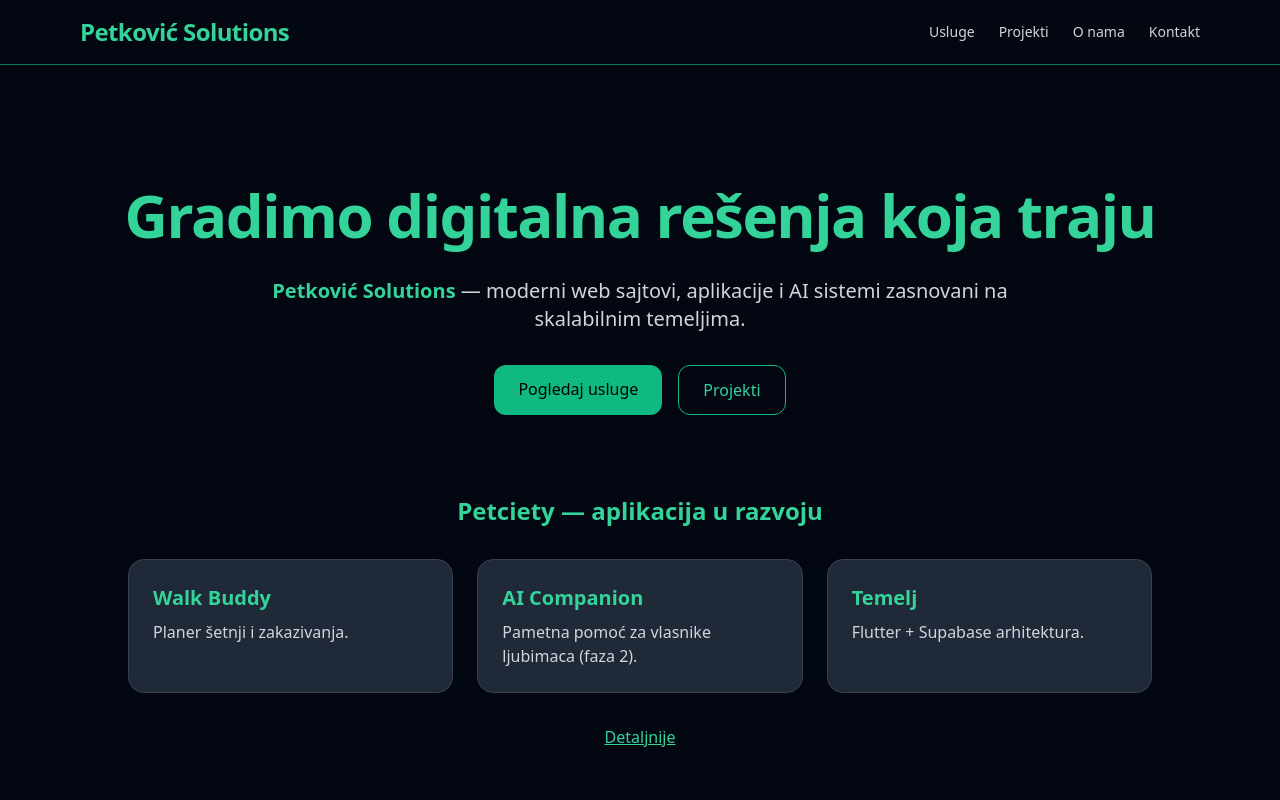
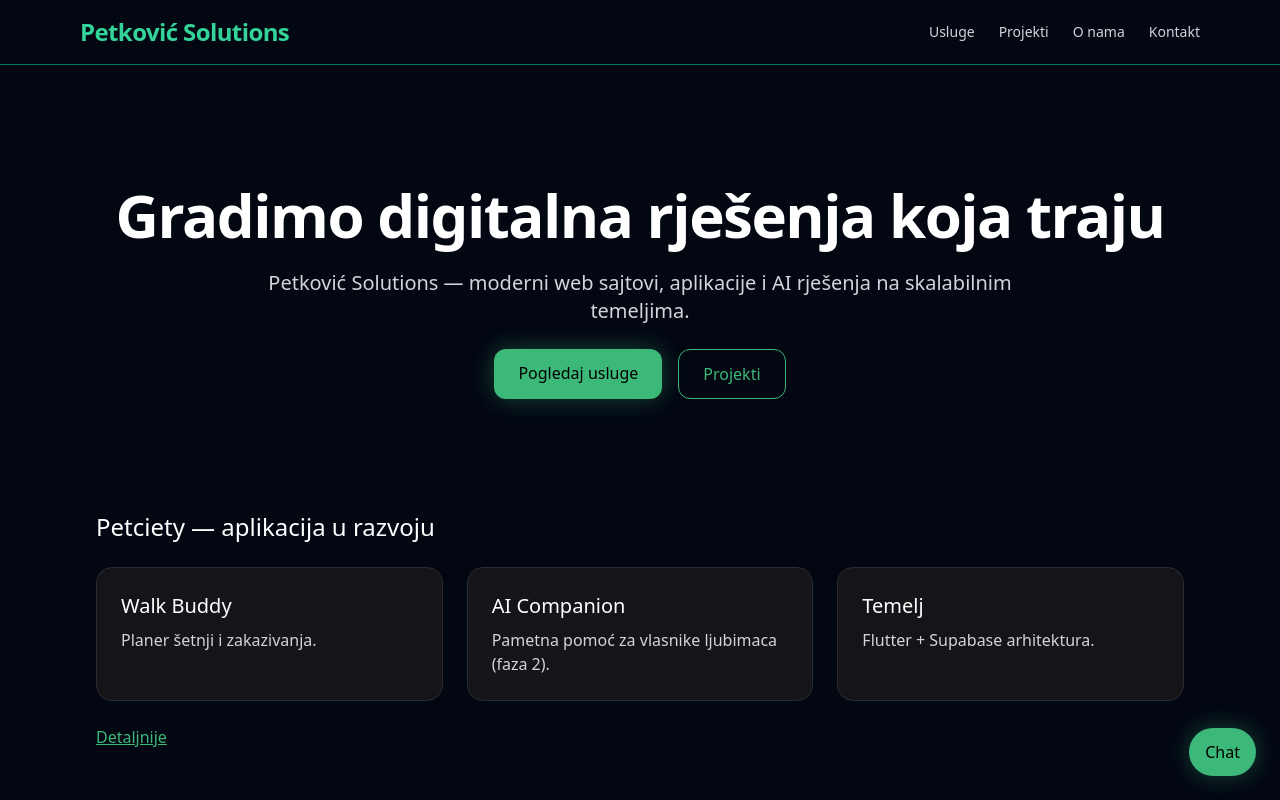
Before and after one commit to brankop87/petkovic-solutions-studio, a Next.js app: page / in a window 1280 px wide. Shown: the top 800 px of the page. Built offline with nearby package versions, Linux system fonts and the light colour scheme.

Commit message:
Update page.tsx

```diff
--- a/app/page.tsx
+++ b/app/page.tsx
@@ -1,71 +1,51 @@
+"use client";
+
 import Link from "next/link";
 import { MotionConfig } from "framer-motion";
-"use client";
-
+import ChatbotWidget from "@/components/ChatbotWidget";
 
 export default function Home() {
   return (
     <MotionConfig reducedMotion="user">
-      <main className="min-h-screen bg-gray-950 text-white px-4 py-20">
-        <section className="text-center space-y-8">
-          <h1 className="font-bold text-4xl md:text-6xl tracking-tight text-emerald-400">
-            Gradimo digitalna rešenja koja traju
+      <section className="py-20">
+        <div className="text-center space-y-6">
+          <h1 className="font-heading text-4xl md:text-6xl font-semibold tracking-tight">
+            Gradimo digitalna rješenja koja traju
           </h1>
           <p className="text-lg md:text-xl text-gray-300 max-w-3xl mx-auto">
-            <span className="text-emerald-400 font-semibold">Petković Solutions</span> — moderni web sajtovi,
-            aplikacije i AI sistemi zasnovani na skalabilnim temeljima.
+            Petković Solutions — moderni web sajtovi, aplikacije i AI rješenja na skalabilnim temeljima.
           </p>
-
-          <div className="flex flex-wrap gap-4 justify-center mt-8">
-            <Link
-              href="/usluge"
-              className="px-6 py-3 rounded-xl bg-emerald-500 text-black font-medium shadow-md hover:bg-emerald-400 transition"
-            >
+          <div className="flex gap-4 justify-center">
+            <Link href="/usluge" className="px-6 py-3 rounded-xl bg-accent text-black font-medium shadow-glow hover:bg-accentHover transition">
               Pogledaj usluge
             </Link>
-            <Link
-              href="/projekti"
-              className="px-6 py-3 rounded-xl border border-emerald-500 text-emerald-400 hover:bg-emerald-900 transition"
-            >
+            <Link href="/projekti" className="px-6 py-3 rounded-xl border border-accent text-accent hover:bg-surface2 transition">
               Projekti
             </Link>
           </div>
+        </div>
       </section>
 
-        <section className="mt-20 space-y-8">
-          <h2 className="text-2xl font-semibold text-emerald-400 text-center">
-            Petciety — aplikacija u razvoju
-          </h2>
-          <div className="grid md:grid-cols-3 gap-6 max-w-5xl mx-auto">
+      <section className="py-8 space-y-6">
+        <h2 className="font-heading text-2xl">Petciety — aplikacija u razvoju</h2>
+        <div className="grid md:grid-cols-3 gap-6">
           {[
             { title: "Walk Buddy", desc: "Planer šetnji i zakazivanja." },
             { title: "AI Companion", desc: "Pametna pomoć za vlasnike ljubimaca (faza 2)." },
             { title: "Temelj", desc: "Flutter + Supabase arhitektura." },
           ].map((c) => (
-              <div
-                key={c.title}
-                className="rounded-2xl p-6 bg-gray-800 border border-gray-700 hover:border-emerald-400 transition"
-              >
-                <h3 className="text-xl font-bold text-emerald-400">{c.title}</h3>
+            <div key={c.title} className="rounded-2xl p-6 bg-surface border border-border">
+              <h3 className="font-heading text-xl">{c.title}</h3>
               <p className="text-gray-300 mt-2">{c.desc}</p>
             </div>
           ))}
         </div>
-
-          <div className="text-center mt-8">
-            <Link
-              href="/projekti"
-              className="text-emerald-400 underline hover:text-emerald-300"
-            >
-              Detaljnije
-            </Link>
+        <div className="mt-6">
+          <Link href="/projekti" className="text-accent underline hover:text-accentHover">Detaljnije</Link>
         </div>
       </section>
 
-        <footer className="text-center mt-20 text-gray-500 text-sm">
-          © {new Date().getFullYear()} Petković Solutions Studio — deo Petciety ekosistema.
-        </footer>
-      </main>
+      <ChatbotWidget />
     </MotionConfig>
   );
 }
```
Lines whose indentation alone changed are shown as unchanged.
